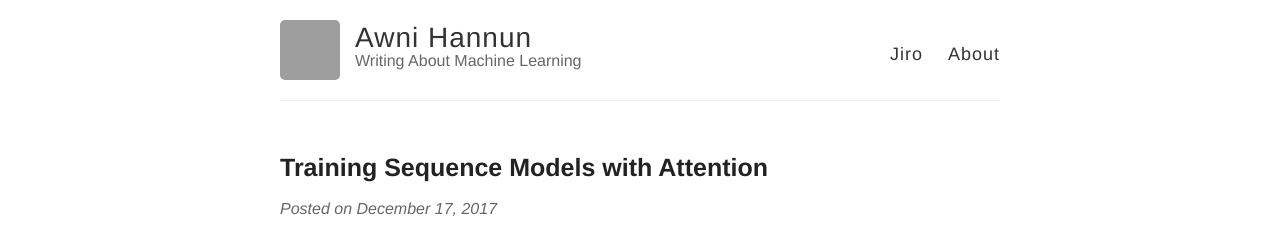
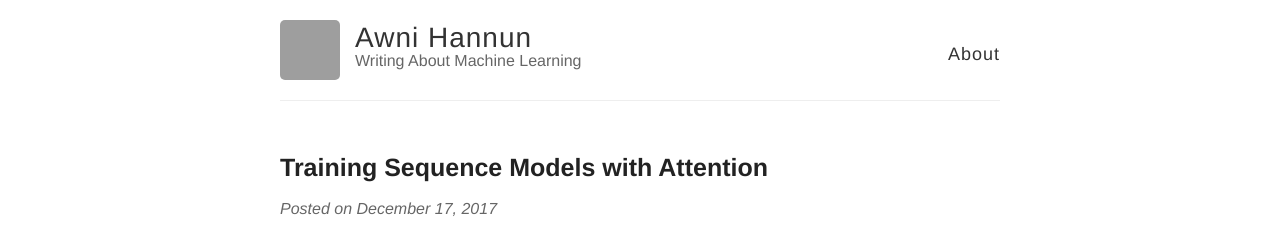
Before and after one commit to awni/awni.github.io, a Jekyll site: the page built from index.html, in a window 1280 px wide. Shown: the top 235 px of the page. Built offline with Jekyll 4.4.1, drawn with Linux system fonts in a browser that asks for light colours; grey boxes are pictures that could not be loaded.

Commit message:
remove link

```diff
--- a/_layouts/default.html
+++ b/_layouts/default.html
@@ -28,7 +28,6 @@
           </div>
 
           <nav>
-            <a href="https://awni.github.io/jiro">Jiro</a>
             <a href="{{ site.baseurl }}/about">About</a>
           </nav>
         </header>
```
